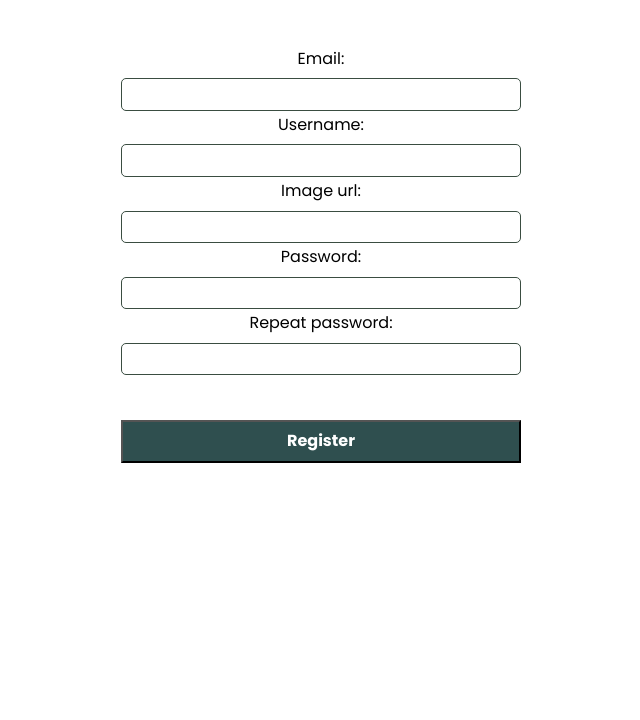
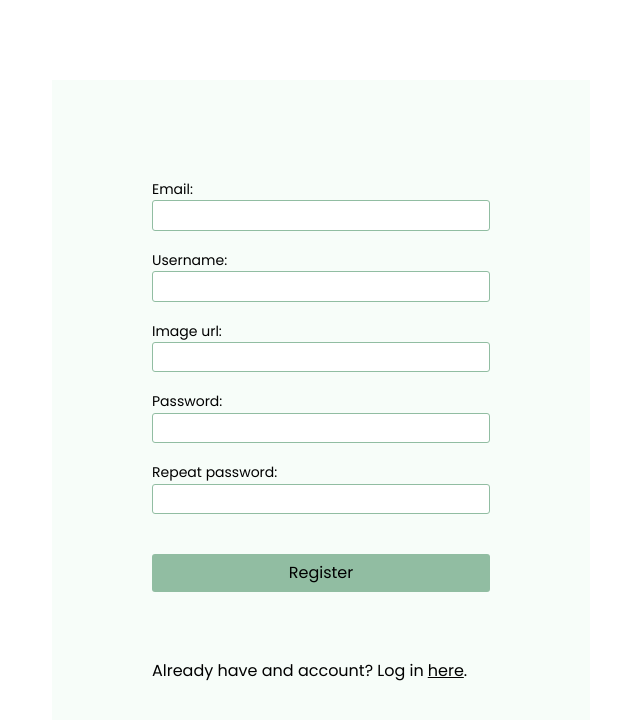
Before and after one commit to ievaCode/whatabout-2023, a React (Create React App) app: page /register in a window 1280 px wide. Shown: the top 720 px of the page, without its empty margins (319-959 px from the left). Built offline with nearby package versions, Linux system fonts and the light colour scheme; no server answers.

Commit message:
million small changes and one biger - sorting and filtering logic and ui changed

```diff
--- a/src/components/molecules/sort-panel/sortPanel.scss
+++ b/src/components/molecules/sort-panel/sortPanel.scss
@@ -4,20 +4,21 @@ $button: rgb(87, 112, 96);
 
 .sortPanel{
     display: flex;
-    flex-direction: column;
     flex-wrap: wrap;
-    gap: 12px;
+    gap: 20px;
+    align-items: center;
     .labelSort{
         display: flex;
         flex-direction: column;
     }
     .selectSort {
-        width: 300px;
+        width: 264px;
         border-radius: 2px;
         border: 2px solid $mainLight;
         padding: 1px;
-        &.active{
-            background-color: $mainLight;
+        cursor: pointer;
+        &:active{
+            background-color: white;
         }
         &:focus {
             border-color: $mainLight;
@@ -27,17 +28,42 @@ $button: rgb(87, 112, 96);
             background-color: white;
         }
         & option:checked{
-            background-color: $mainLight;
+            background-color: white;
         }
     }
+
     .filterButton{
-        width: fit-content;
-        padding: 4px 8px;
+        display: flex;
+        gap: 4px;
+        align-items: center;
+    }
+
+    input[type="checkbox"]{
+        appearance: none;
+        background-color: #fff;
+        margin: 0;
+        width: 20px;
+        height: 20px;
         border: 2px solid $mainLight;
-        border-radius: 10px;
-        background: none;
-        &.active{
-            background-color: $mainLight;
+        border-radius: 0.15em;
+        transform: translateY(-0.075em);
+        display: grid;
+        place-content: center;
+        cursor: pointer;
+        &::before {
+            content: "";
+            width: 12px;
+            height: 12px;
+            transform: scale(0);
+            transition: 120ms transform ease-in-out;
+            box-shadow: inset 1em 1em $mainLight;
+          }
+        &:checked::before {
+            transform: scale(1);
+          }
+        &[disabled]{
+            border: 2px solid rgb(227, 227, 227);
+            cursor:default;
         }
     }
 }
--- a/src/components/question-layout/HomePage.jsx
+++ b/src/components/question-layout/HomePage.jsx
@@ -12,7 +12,7 @@ const QuestionList = () => {
   const { questions } = useContext(QuestionContext);
   const { answers } = useContext(AnswerContext);
   const { users, loggedInUser } = useContext(UserContext);
-  const [sortedQuestions, setSortedQuestions] = useState([]);
+  const [sortedQuestions, setSortedQuestions] = useState(questions.reverse());
 
   useEffect(() => {
     setSortedQuestions(questions);
@@ -25,7 +25,7 @@ const QuestionList = () => {
           <Link className="addNewQuestion" to="/questions/new-question"> + Ask a Question</Link> :
           <Link className="addNewQuestion" to="/login"> + Ask a Question</Link>
         }
-        <SortPanel setSortedQuestions = {setSortedQuestions}/>
+        <SortPanel sortedQuestions = {sortedQuestions} setSortedQuestions = {setSortedQuestions}/>
       </div>
       {questions && users ?
         <div className = "questionList">
--- a/src/components/question-layout/Question.jsx
+++ b/src/components/question-layout/Question.jsx
@@ -28,8 +28,8 @@ const Question = ({question}) => {
             <>
                 <div className="topSectionContainer">
                     <div className="dateContainer">
-                        <span className="date">posted: {question.date}</span>
-                        {question.edited && <span className="date edited">last edited on: {question.edited}</span>}
+                        <span className="date posted">posted: {question.date}</span>
+                        {question.edited && <span className="date edited">last edited: {question.edited}</span>}
                     </div>
                     {loggedInUser && loggedInUser.id === users.find(user => user.id === question.authorId).id ?
                         <div className="manageButtonsWrapper">
--- a/src/components/registration-layout/Login.jsx
+++ b/src/components/registration-layout/Login.jsx
@@ -1,9 +1,10 @@
 import * as Yup from 'yup';
 import { Formik, Form, Field } from 'formik';
 import { useContext, useState } from 'react';
-import { useNavigate } from "react-router-dom";
+import { useNavigate, Link } from "react-router-dom";
 
 import UserContext from "../../contexts/UserContext";
+import close from "../../assets/close.png"
 
 const Login = () => {
 
@@ -31,6 +32,7 @@ const Login = () => {
 
   return (
     <div className="registration formContainer">
+      <Link to='/'><img className = "close" src={close} alt="closing icon" /></Link>
       <Formik
         initialValues={{email: '', password: ''}}
         validationSchema={validationSchema}
@@ -39,14 +41,13 @@ const Login = () => {
         {({ errors, touched, values, setValues }) => (
           <Form>
             <div>
-              <label>Email:
+              <label>Email: </label>
                 <Field
                   name='email'
                   value={values.email}
                   onChange={(e)=>setValues({...values, email:e.target.value})}
                 />
                 {errors.email && touched.email ? <span className='errors'>{errors.email}</span> : null}
-              </label>
             </div>
             <div>
               <label>Password:
@@ -63,6 +64,9 @@ const Login = () => {
           </Form>
         )}
       </Formik>
+      <p className="redirectText">No account yet? You can register
+        <Link className="redirectLink" to="/register">here</Link>
+        .</p>
     </div>
   );
 }
--- a/src/components/registration-layout/Register.jsx
+++ b/src/components/registration-layout/Register.jsx
@@ -1,7 +1,7 @@
 import * as Yup from 'yup';
 import { Formik, Form, Field } from 'formik';
 import { useContext, useState } from 'react';
-import { useNavigate } from "react-router-dom";
+import { useNavigate, Link } from "react-router-dom";
 
 import UserContext from "../../contexts/UserContext";
 
@@ -124,6 +124,9 @@ const Register = () => {
           </Form>
         )}
       </Formik>
+      <p className="redirectText">Already have and account? Log in
+        <Link className="redirectLink" to="/register">here</Link>
+        .</p>
     </div>
   );
 }
--- a/src/components/styles/card-styles/cardStyles.scss
+++ b/src/components/styles/card-styles/cardStyles.scss
@@ -19,6 +19,9 @@ $button: rgb(87, 112, 96);
     }
     .date{
         font-size: 12px;
+        &.posted{
+            font-weight: 500;
+        }
     }
     .manageButtonsWrapper{
         display: flex;
--- a/src/components/styles/form-styles/formStyles.scss
+++ b/src/components/styles/form-styles/formStyles.scss
@@ -4,25 +4,34 @@ $button: rgb(87, 112, 96);
 
 .formContainer{
     padding: 50px 20px;
-    max-height: 80vh;
-    text-align: center;
+    height: 100vh;
+    background-color: rgb(247, 253, 249);
+    .close{
+        width: 12px;
+        display: flex;
+        margin-left: auto;
+        margin-bottom: 50px;
+    }
+    label{
+        font-size: 14px;
+    }
     input{
       width: 100%;
       max-width: 400px;
-      margin: 10px auto 5px auto;
-      border-radius: 5px;
+      margin: 2px 0 20px 0;
+      border-radius: 3px;
       padding: 5px 10px;
-      font-size: 18px;
+      font-size: 16px;
       display: block;
       box-sizing: border-box;
-      border: 1px solid $mainDark;
+      border: 1px solid $mainLight;
     }
     textarea{
       width: 100%;
       max-width: 400px;
       height: 80px;
-      margin: 0 auto 20px auto;
-      border-radius: 5px;
+      margin-bottom: 20px;
+      border-radius: 3px;
       padding: 5px 10px;
       font-size: 18px;
       display: block;
@@ -32,10 +41,10 @@ $button: rgb(87, 112, 96);
     button[type=submit]{
         width: 100%;
         max-width: 400px;
-        margin-top: 40px;
-        font-weight: 700;
-        background-color: darkslategray;
-        color: white;
+        margin-top: 20px;
+        border-radius: 3px;
+        background-color: $mainLight;
+        border: none;
         padding: 10px;
         &:hover{
             cursor: pointer;
@@ -43,12 +52,32 @@ $button: rgb(87, 112, 96);
     }
     .errors{
         margin-top: 0;
+        display: block;
         font-size: 14px;
+        font-weight: 300;
         color: rgb(207, 29, 29);
-        font-weight: 500;
     }
     .notification{
+        margin-top: 0;
+        display: block;
+        font-size: 14px;
+        font-weight: 300;
         color: rgb(207, 29, 29);
-        font-weight: 500;
+    }
+    .redirectText{
+        margin: 70px auto;
+    }
+    .redirectLink{
+        text-decoration: underline;
+        margin-left: 4px;
     }
 }
+
+@media (min-width: 600px) {
+    .formContainer{
+        padding: 100px;
+        margin: 10vh auto 0 auto;
+        width: fit-content;
+        height: fit-content;
+    }
+}
```
Also changed, not shown: src/components/molecules/sort-panel/SortPanel.jsx (+24 -12 lines), src/assets/close.png (added).
